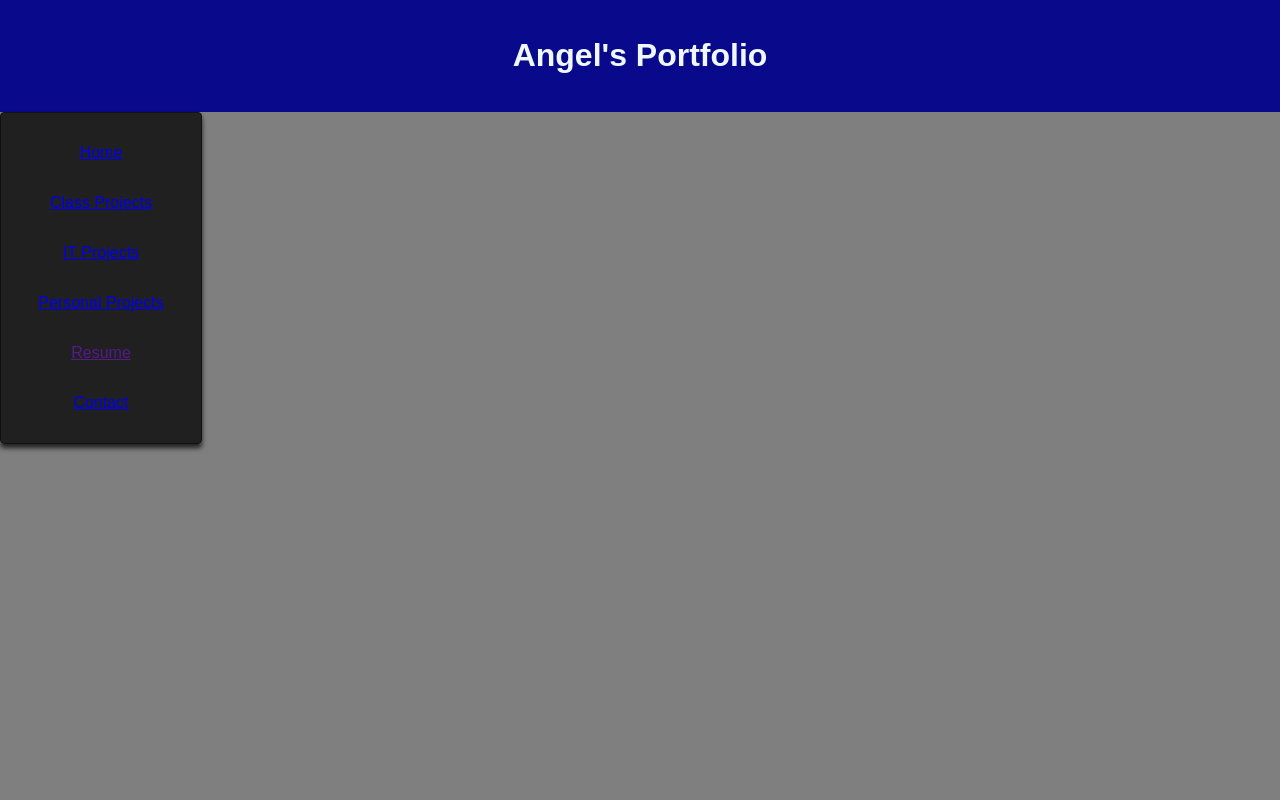
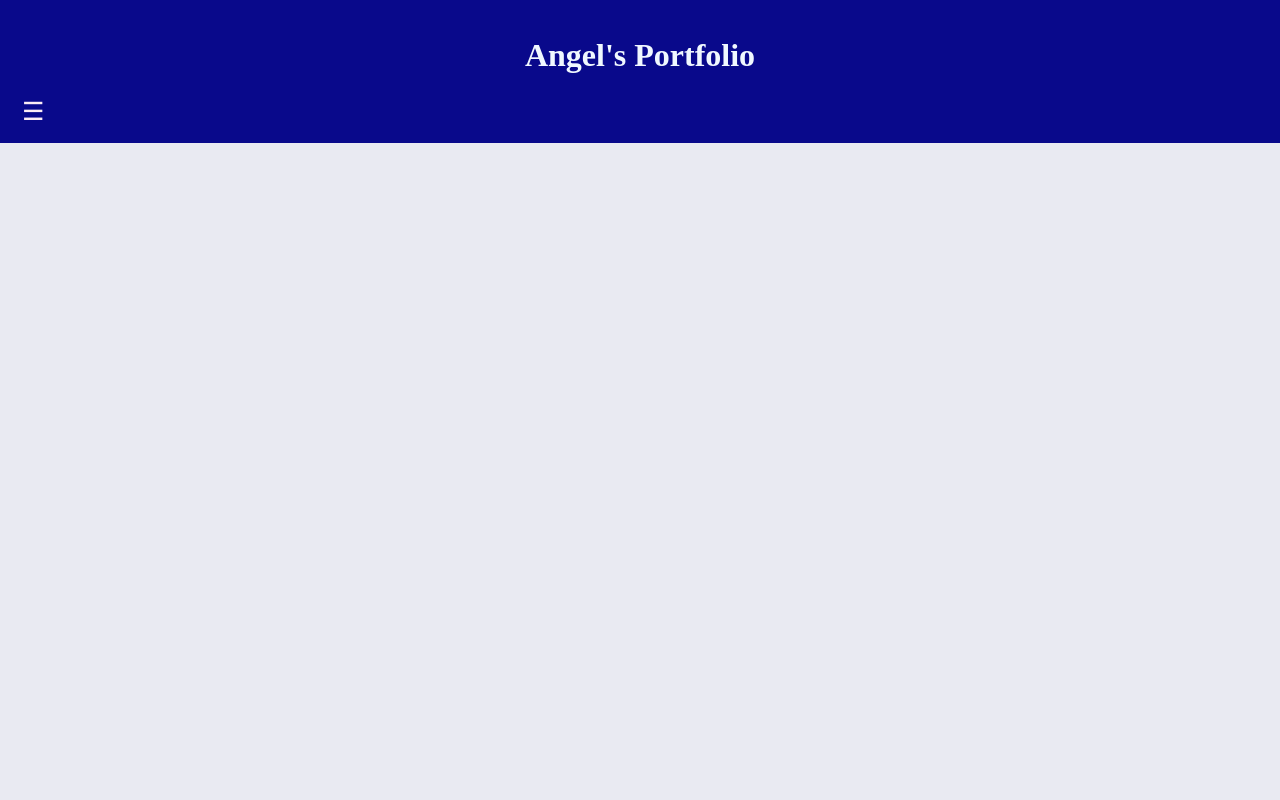
Before and after one commit to anyaga/portfolio, a Django app: page / in a window 1280 px wide. Run offline with Django 5.2, Linux system fonts and the light colour scheme.

Commit message:
basics of category tab in html and views

```diff
--- a/portfolio_project/portfolio_project/static/portfolio_project/portfolio.css
+++ b/portfolio_project/portfolio_project/static/portfolio_project/portfolio.css
@@ -1,5 +1,6 @@
 body{
     margin: 0;
+    background:rgba(213, 215, 230, 0.5);
 }
 
 #id_header_div{
@@ -12,62 +13,75 @@ body{
 /**
 https://codepen.io/sean_codes/pen/zwJQeB
 **/
-html, body{
-    padding:0px;
-    margin:0px;
-    font-family: 'Raleway', sans-serif;
-    color:#FFF;
-    height:100%;
- }
- body{
-    background:rgba(0, 0, 0, 0.5);
+
+.sidebar {
+    margin: 0;
+    padding: 0;
+    width: 200px;
+    background-color: #8974e4;
+    position: fixed;
+    height: 100%;
+    overflow: auto;
 }
 
- .container{
-    max-width:200px;
-    background:rgba(0, 0, 0, 0.75);
-    margin:0 0 auto;
-    padding:10px 0px 20px 0px;
-    border:1px solid #111;
-    border-radius:4px;
-    box-shadow:0px 4px 5px rgba(0, 0, 0, 0.75);
+.sidebar a {
+    display: block;
+    color: rgba(29, 9, 87, 0.746);
+    padding: 16px;
+    text-decoration: none;
 }
- .link{
-    font-size:16px;
-    font-weight:300;
-    text-align:center;
-    position:relative;
-    height:40px;
-    line-height:40px;
-    margin-top:10px;
-    overflow:hidden;
-    width:90%;
-    margin-left:5%;
-    cursor:pointer;
+
+.sidebar a.active {
+    background-color: #04AA6D;
+    color: white;
 }
- .link:after{
-    content: '';
-    position:absolute;
-    width:80%;
-    border-bottom:1px solid rgba(255, 255, 255, 0.5);
-    bottom:50%;
-    left:-100%;
-    transition-delay: all 0.5s;
-    transition: all 0.5s;
+
+.sidebar a:hover:not(.active) {
+    background-color: #555;
+    color: white;
 }
- .link:hover:after,
- .link.hover:after{
-    left:100%;
+
+div.content {
+    margin-left: 10%;
+    margin-right: 10%;
+    padding: 1px 16px;
+    height: 1000px;
 }
- .link .text{
-    text-shadow:0px -40px 0px rgba(255, 255, 255, 1);
-    transition:all 0.75s;
-    transform:translateY(100%) translateZ(0);
-    transition-delay:all 0.25s;
+
+@media screen and (max-width: 700px) {
+    .sidebar {
+        width: 100%;
+        height: auto;
+        position: relative;
     }
- .link:hover .text,
- .link.hover .text{
-    text-shadow:0px -40px 0px rgba(255, 255, 255, 0);
-    transform:translateY(0%) translateZ(0) scale(1.1);
-    font-weight:600;
+    .sidebar a {float: left;}
+    div.content {margin-left: 0;}
 }
+
+@media screen and (max-width: 400px) {
+    .sidebar a {
+        text-align: center;
+        float: none;
+}
+}
+
+
+#close_button{
+    background-color: transparent;
+    border:0;
+    text-align: left;
+    padding: 16px;
+    color:rgb(2, 10, 83);
+    font-size: 25px;
+    font-weight:bold;
+    width: 100%;
+}
+
+#cat-button{
+    text-align: left;
+    background-color: transparent;
+    font-size: 25px;
+    color:rgb(251, 236, 245);
+    border-width:0px;
+
+}
--- a/portfolio_project/portfolio_project/templates/portfolio_project/base.html
+++ b/portfolio_project/portfolio_project/templates/portfolio_project/base.html
@@ -18,43 +18,31 @@
                 {% block top-bar%}
                 {% endblock %}
             </div>
-
+            <div style="text-align: left;">
+                <form method="post">
+                    <button id="cat-button"type="submit" name="category-tab">&#9776;</button>
+                    {% csrf_token %}
+                </form>
+            </div>
         </div>
-        <div class="container">
-            <div class="link">
-                <a href="{% url 'main'%}">
-                    <span class="text">Home</span>
-                </a>
-            </div>
-            <div class="link">
-                <a href="{% url 'class'%}">
-                    <span class="text">Class Projects</span>
-                </a>
-            </div>
-            <div class="link">
-                <a href="{%url 'it'%}">
-                    <span class="text">IT Projects</span>
-                </a>
-            </div>
-            <div class="link">
-                <a href="{% url 'personal'%}">
-                    <span class="text">Personal Projects</span>
-                </a>
-
-            </div>
-            <div class="link">
-                <a href="">
-                  <span class="text">Resume</span></div>
-                </a>
-
-            <div class="link">
-                <a href="{% url 'contact'%}">
-                    <span class="text">Contact</span></div>
-                </a>
-
-         </div>
 
 
+
+
+        <div class="sidebar"style="display:{{bdisplay}};">
+            <form method="post" >
+                <button id="close_button" type="submit" name="close">X</button>
+                {% csrf_token %}
+            </form>
+
+
+            <a href="{% url 'main'%}"><span class="text" >Home</span></a>
+            <a href="{% url 'class'%}"><span class="text">Class Projects</span></a>
+            <a href="{%url 'it'%}"><span class="text">IT Projects</span></a>
+            <a href="{% url 'personal'%}"><span class="text">Personal Projects</span></a>
+            <a href="{% url 'cad'%}"><span class="text">CAD Projects</span></a>
+            <a href=""><span class="text">Resume</span></a>
+            <a href="{% url 'contact'%}"><span class="text">Contact</span></a>
 
         <div id="id_body_content">
             {% if message %}
--- a/portfolio_project/portfolio_project/urls.py
+++ b/portfolio_project/portfolio_project/urls.py
@@ -25,4 +25,5 @@ urlpatterns = [
     path('class_projects', views.class_action,name='class'),
     path('IT_projects', views.it_action, name='it'),
     path('personal_projects',views.personal_action, name='personal'),
+    path('cad_projects',views.cad_action, name='cad'),
 ]
--- a/portfolio_project/portfolio_project/views.py
+++ b/portfolio_project/portfolio_project/views.py
@@ -1,11 +1,26 @@
 from django.shortcuts import render, redirect, get_object_or_404
 
 
+def category_press(request):
+    context = {}
+    context['bdisplay'] = "none"
+
+    if  request.method == 'POST' and 'category-tab' in request.POST:
+        context['bdisplay'] = "block"
+    if  request.method == 'POST' and 'close' in request.POST:
+        context['bdisplay'] = "none"
+
+    return context
+
+
+
 def main_action(request):
-    return render(request,'portfolio_project/main.html',{})
+    context = category_press(request)
+    return render(request,'portfolio_project/main.html',context)
 
 
 def contact_action(request):
+    context = category_press(request)
     return render(request,'portfolio_project/contact_info.html',{})
 
 '''
@@ -13,10 +28,17 @@ Functions that list the project information
 '''
 
 def class_action(request):
+    context = category_press(request)
     return render(request,'portfolio_project/class_project_page.html',{})
 
 def it_action(request):
+    context = category_press(request)
     return render(request,'portfolio_project/it_project_page.html',{})
 
 def personal_action(request):
+    context = category_press(request)
     return render(request,'portfolio_project/personal_project_page.html',{})
+
+def cad_action(request):
+    context = category_press(request)
+    return render(request,'portfolio_project/cad_project_page.html',{})
```
Also changed, not shown: portfolio_project/portfolio_project/templates/portfolio_project/cad_project_page.html (added, +11 -0 lines). Lines whose indentation alone changed are shown as unchanged.
